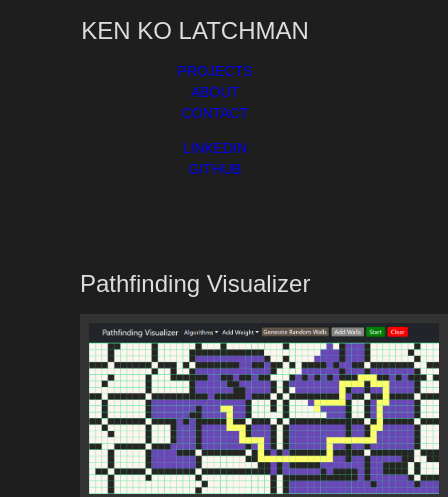
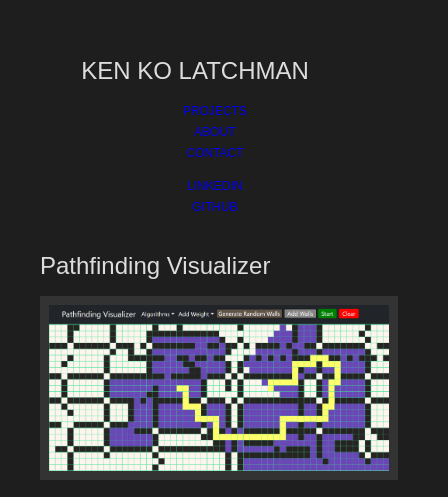
Before and after one commit to kenko-l/Personal_SIte, a plain HTML site: page index.html in a window 390 px wide. Shown: the top 497 px of the page, 448 px wide, since content can reach past the window. Drawn offline with Linux system fonts and the light colour scheme.

Commit message:
style changes

```diff
--- a/styleo.css
+++ b/styleo.css
@@ -28,6 +28,7 @@ body {
     position: fixed;
     text-align: right;
     width: 228px;
+    font-size: 12px;
 }
 
 #nav {
@@ -66,6 +67,11 @@ body {
 #contact {
     width: 460px;
     margin: 0 auto;
+}
+
+#project-list {
+    margin: 0;
+    padding: 0;
 }
 
 #projects li {
@@ -167,12 +173,13 @@ a {
         position: static;
         width: 100%;
         text-align: center;
-        margin-bottom: 40px;
+        margin-top: 40px;
     }
 
     #name {
         margin-top: 20px;
         margin-bottom: 20px;
+        text-align: center;
     }
 
     #nav {
@@ -180,8 +187,8 @@ a {
     }
 
     #content {
-        width: 100%;
-        margin-left: 0;
+        width: 90%;
+        margin: 0 auto;
         margin-inline: 40px 40px;
         box-sizing: border-box;
     }
@@ -197,7 +204,7 @@ a {
     }
 
     #visualizer, #othello {
-        width: 100%;
+        width: 97%;
         height: auto;
     }
 }
```
